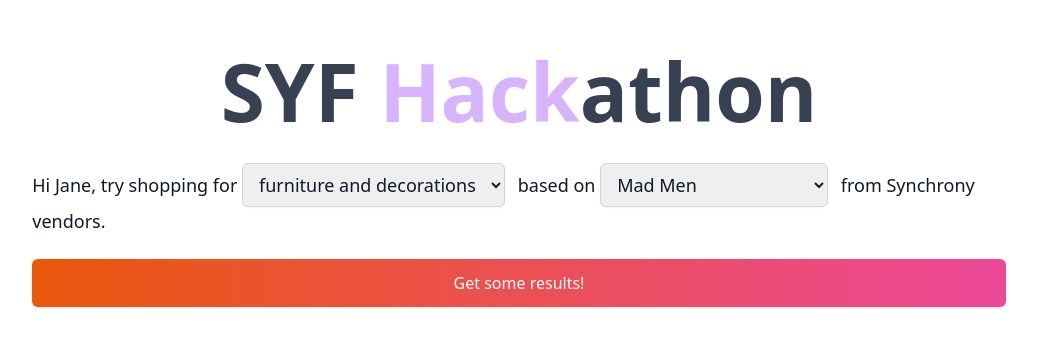
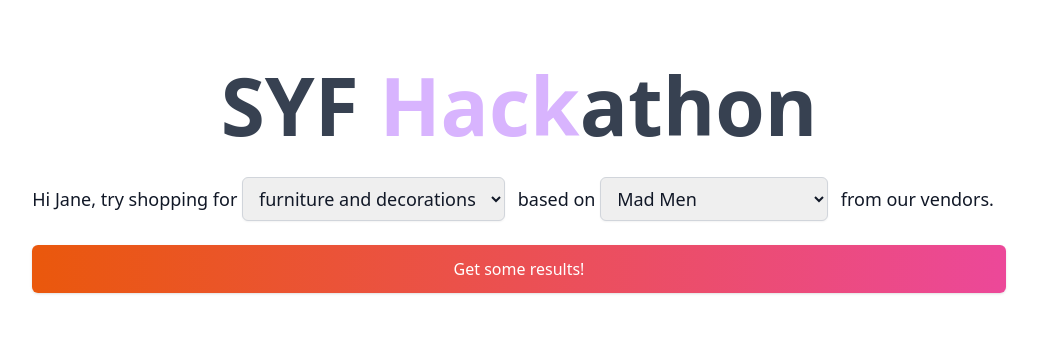
Before and after one commit to InfiniteCodeMonkeys/syf-hackathon, a Next.js app: page / in a window 1280 px wide. Shown: the part 135-482 px from the top of the page, without its empty margins (121-1158 px from the left). Built offline with nearby package versions, Linux system fonts and the light colour scheme.

Commit message:
remove syf

```diff
--- a/src/pages/index.tsx
+++ b/src/pages/index.tsx
@@ -27,7 +27,7 @@ const Home: NextPage = () => {
   return (
     <>
       <Head>
-        <title>SYF Hackathon</title>
+        <title>Hackathon</title>
         <meta name="description" content="Generated by create-t3-app" />
         <link rel="icon" href="/favicon.ico" />
       </Head>
@@ -77,7 +77,7 @@ const Home: NextPage = () => {
 
                 <option value="Game of Thrones">Game of Thrones</option>
               </select>{" "}
-              from Synchrony vendors.
+              from our vendors.
             </span>
             <div className="flex mt-4">
               {!loading ? (
```
